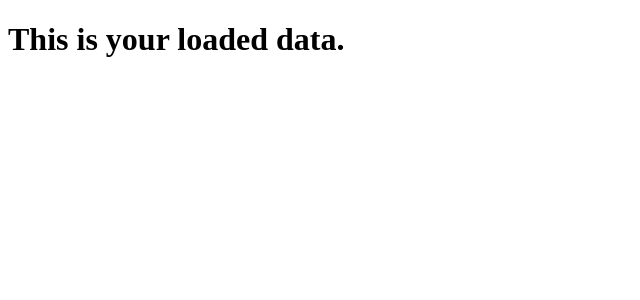
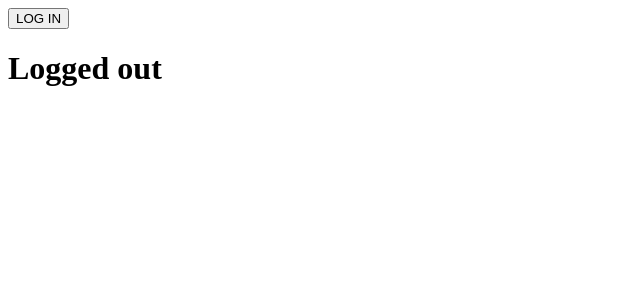
Before and after one commit to sulemanbutt5/React-JS-Tutorial, a React (Create React App) app: page / in a window 1280 px wide. Shown: the top 300 px of the page, without its empty margins (0-640 px from the left). Built offline with nearby package versions, Linux system fonts and the light colour scheme.

Commit message:
Conditional Rendering Practice (Log in/out)

```diff
--- a/src/App.js
+++ b/src/App.js
@@ -1,29 +1,31 @@
 import React,{Component} from "react"
-import Conditional from "./Conditional"
 class App extends Component
 {
     constructor()
     {
         super()
         this.state={
-            isLoading: true
+            isLoggedin: false
         }
+        this.hC=this.hC.bind(this)
     }
-    componentDidMount()
+    hC()
     {
-        setTimeout(()=>{
-            this.setState({
-                isLoading: false
-            })
-        },1500)
+        this.setState(pr=>{
+            return{
+                isLoggedin: !pr.isLoggedin
+            }
+        })
     }
 
     render()
     {
+        let [btext,dtext] = this.state.isLoggedin?["LOG OUT","Logged in"]:["LOG IN","Logged out"]
         return(
 
             <div>
-                {this.state.isLoading ? <h1>Loading...</h1> : <Conditional/>}
+                <button onClick={this.hC}>{btext}</button>
+                <h1>{dtext}</h1>
             </div>
         )
     }
```
